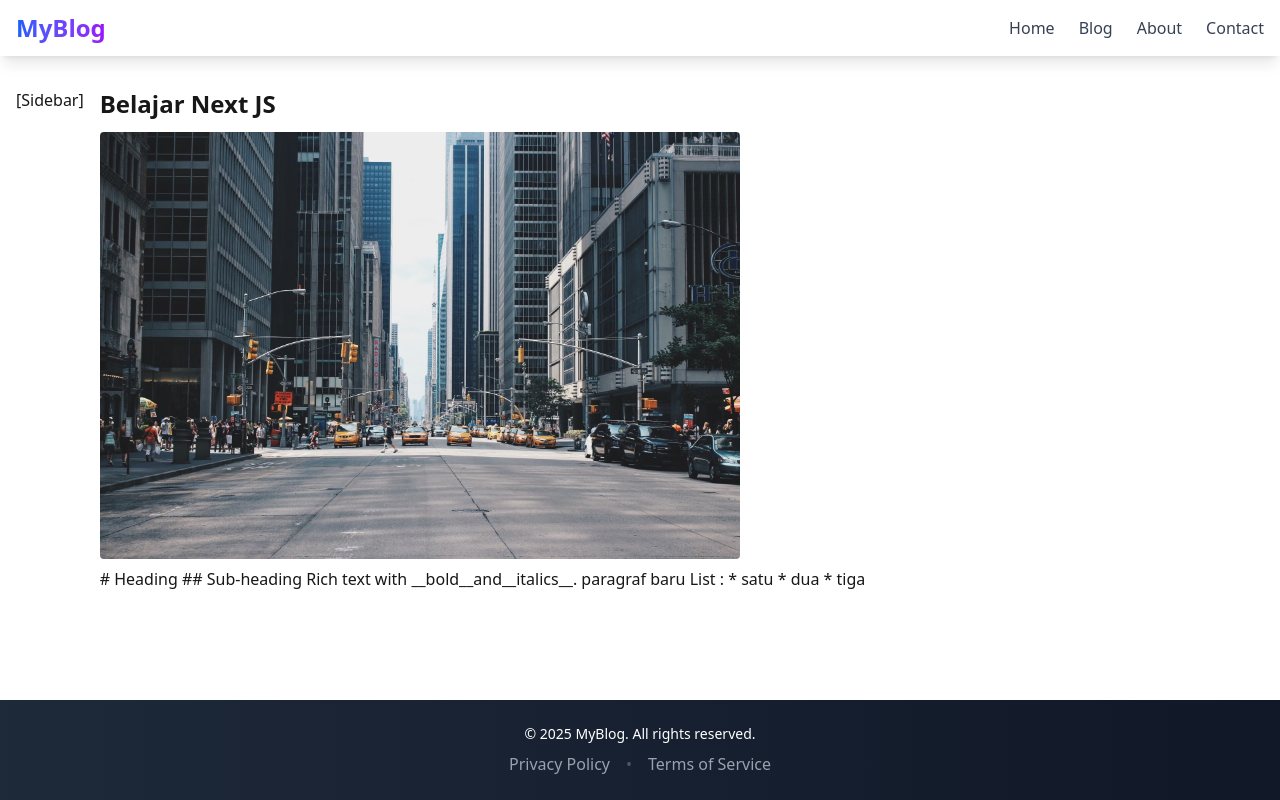
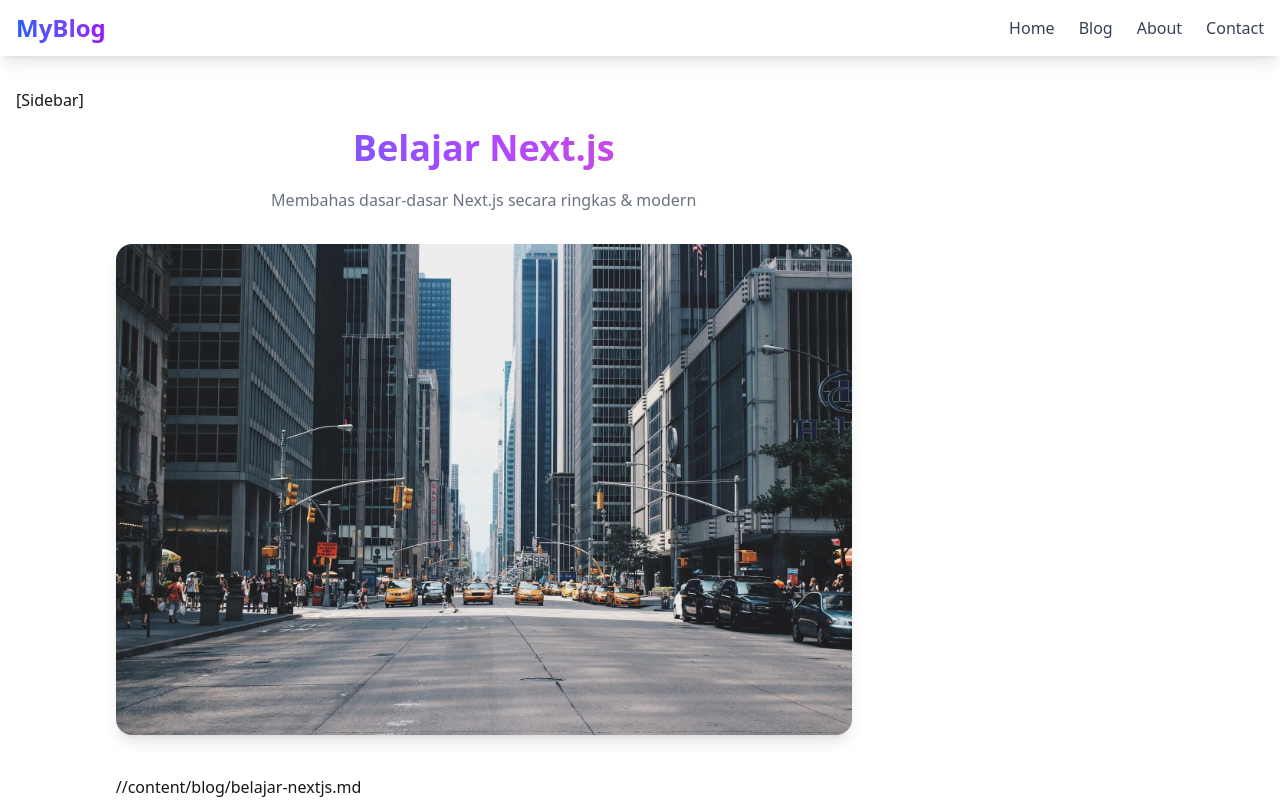
Before and after one commit to Suyono-Sukorame/blog-next, a Next.js app: page /blog/belajar-next in a window 1280 px wide. Shown: the top 800 px of the page. Built offline with nearby package versions, Linux system fonts and the light colour scheme.

Commit message:
Displaying Markdown Data in Components

```diff
--- a/content/blog/belajar-nextjs.md
+++ b/content/blog/belajar-nextjs.md
@@ -1,8 +1,9 @@
+//content/blog/belajar-nextjs.md
 # Heading
 
 ## Sub-heading
 
-Rich text with __bold__and__italics__.
+Rich text with __bold__ and _italics_.
 
 paragraf baru
 
--- a/package.json
+++ b/package.json
@@ -9,9 +9,10 @@
     "lint": "eslint"
   },
   "dependencies": {
+    "next": "15.5.2",
     "react": "19.1.0",
     "react-dom": "19.1.0",
-    "next": "15.5.2"
+    "react-markdown": "^10.1.0"
   },
   "devDependencies": {
     "typescript": "^5",
--- a/src/app/blog/belajar-next/page.tsx
+++ b/src/app/blog/belajar-next/page.tsx
@@ -1,13 +1,36 @@
+// src/app/blog/belajar-next/page.tsx
 import { readFile } from "fs/promises";
+import ReactMarkdown from "react-markdown";
 import Heading from "@/app/components/Heading";
 
 export default async function PostPage() {
   const text = await readFile("content/blog/belajar-nextjs.md", "utf8");
+
   return (
-    <>
-      <Heading>Belajar Next JS</Heading>
-      <img src="/images/image-1.jpg" alt=""width={640} height={360} className="mb-2 rounded" />
-      <p>{text}</p>
-    </>
+    <div className="mx-auto max-w-3xl px-4 py-10">
+      {/* Header */}
+      <div className="mb-8 text-center">
+        <Heading className="bg-gradient-to-r from-blue-600 via-purple-500 to-pink-500 bg-clip-text text-4xl font-extrabold text-transparent">
+          Belajar Next.js
+        </Heading>
+        <p className="mt-2 text-gray-500 dark:text-gray-400">
+          Membahas dasar-dasar Next.js secara ringkas & modern
+        </p>
+      </div>
+
+      {/* Thumbnail */}
+      <div className="relative mb-10 overflow-hidden rounded-2xl shadow-lg">
+        <img
+          src="/images/image-1.jpg"
+          alt="Thumbnail Belajar Next.js"
+          className="h-auto w-full object-cover transition-transform duration-500 hover:scale-105"
+        />
+      </div>
+
+      {/* Content */}
+      <article className="prose prose-lg dark:prose-invert prose-headings:font-bold prose-a:text-blue-600 hover:prose-a:text-blue-800 prose-img:rounded-xl prose-img:shadow-md">
+        <ReactMarkdown>{text}</ReactMarkdown>
+      </article>
+    </div>
   );
 }
--- a/src/app/components/Heading.tsx
+++ b/src/app/components/Heading.tsx
@@ -1,10 +1,14 @@
-
 import React from "react";
 
 type HeadingProps = {
   children: React.ReactNode;
+  className?: string; // tambahkan className agar tidak error
 };
 
-export default function Heading({ children }: HeadingProps) {
-  return <h1 className="text-2xl font-bold pb-3">{children}</h1>;
+export default function Heading({ children, className }: HeadingProps) {
+  return (
+    <h1 className={`text-2xl font-bold pb-3 ${className || ""}`}>
+      {children}
+    </h1>
+  );
 }
```
Also changed, not shown: 1 other file (tests, documents, lock files or other folders).
